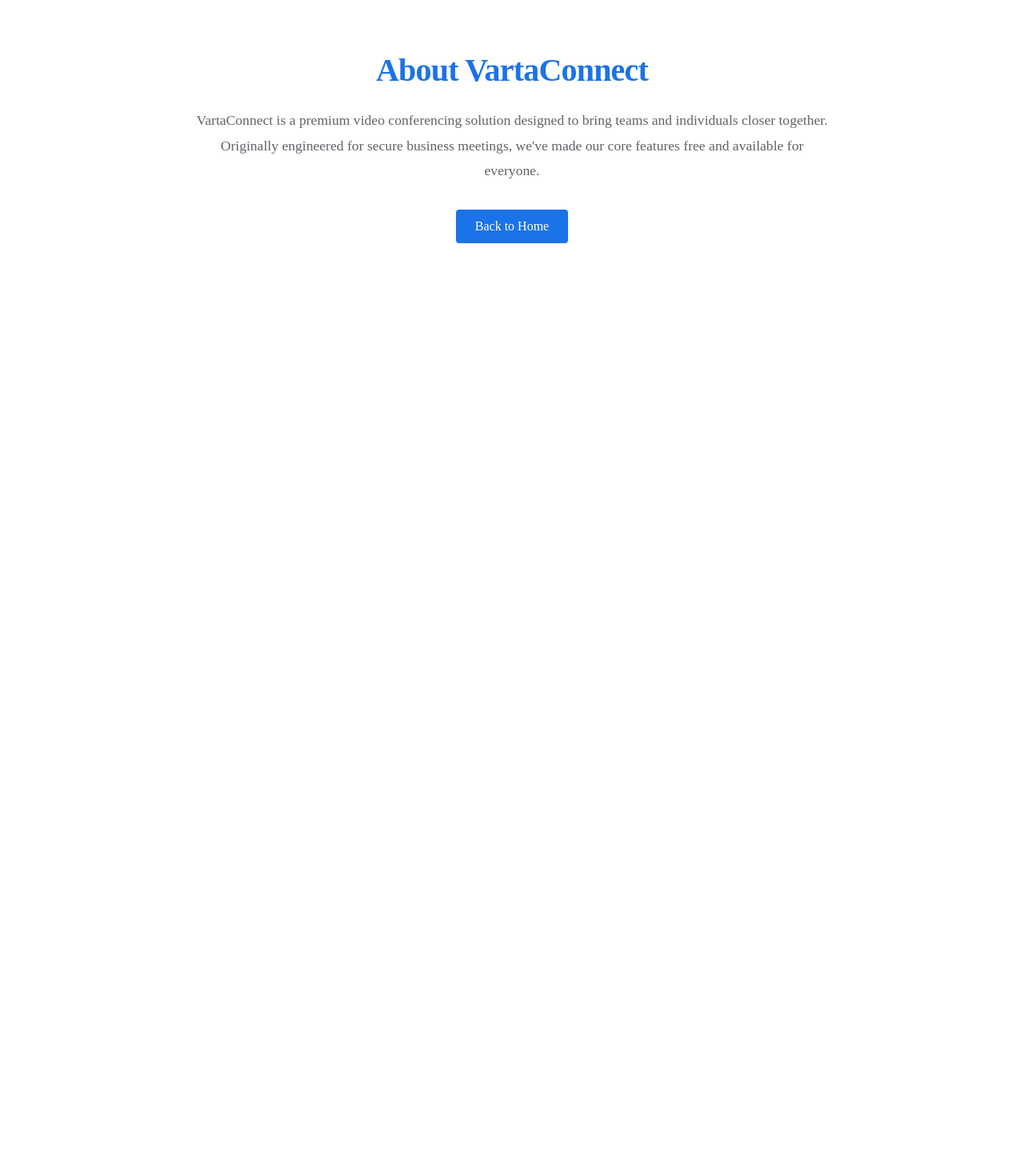
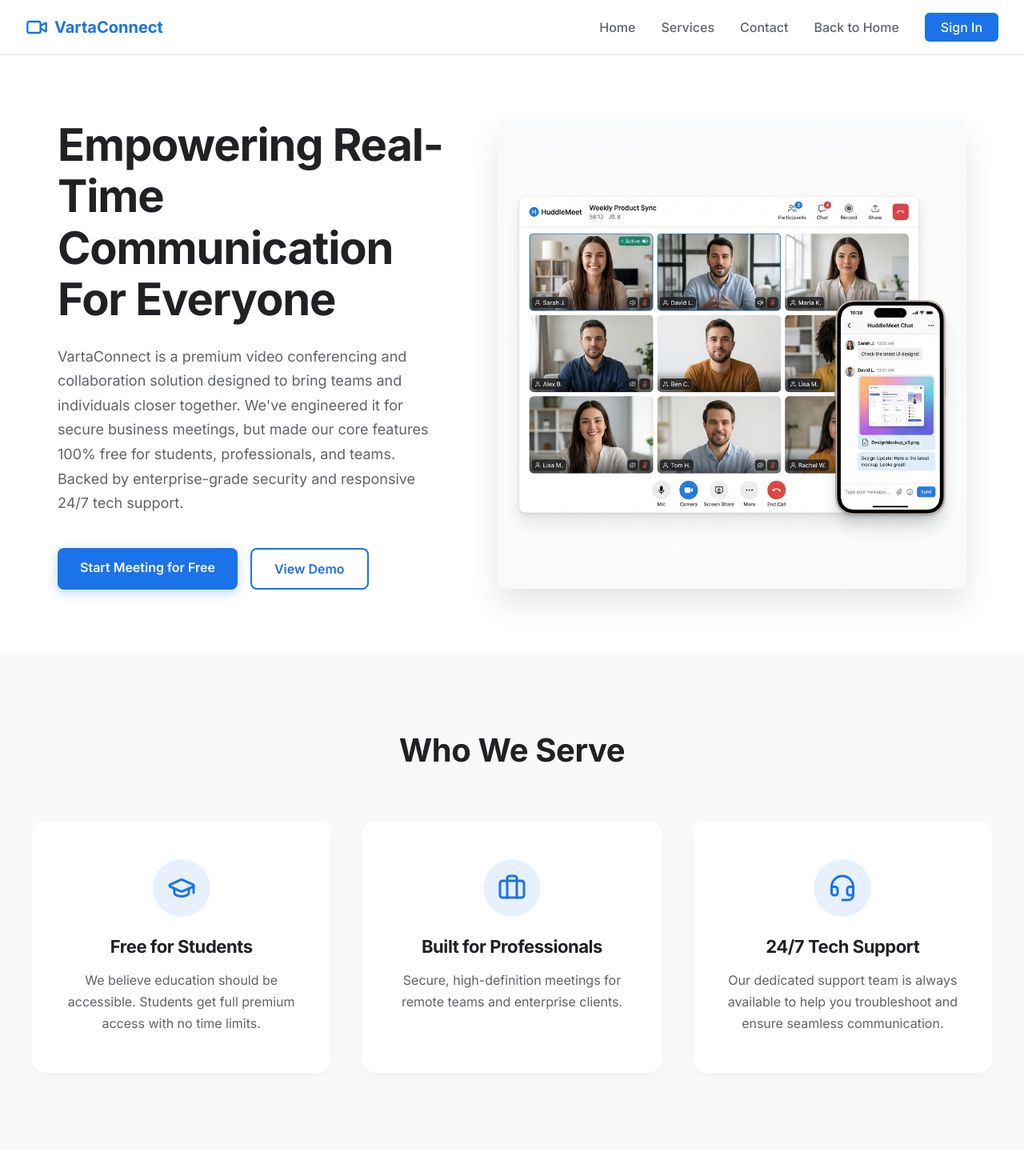
Before and after one commit to Saurabh-Singh33/CodeAlpha_Real-Time-Chat-Application, a React (Vite) app in the folder client/: page /about in a window 1280 px wide. Shown: the top 1470 px of the page at 80% size. Before the commit the page ends 800 px from the top, so only its background shows below. Built offline with nearby package versions, Linux system fonts and the light colour scheme; no server answers.

Commit message:
Made changes in about section

```diff
--- a/client/src/pages/About.jsx
+++ b/client/src/pages/About.jsx
@@ -1,17 +1,153 @@
 import React from 'react';
 import { Link } from 'react-router-dom';
+import { GraduationCap, Briefcase, Headset, Instagram, Facebook, Linkedin, Twitter, Video } from 'lucide-react';
 
 export default function About() {
   return (
-    <div style={{ background: 'var(--bg-primary)', minHeight: '100vh', padding: '4rem 2rem', color: 'var(--text-primary)' }}>
-      <div style={{ maxWidth: '800px', margin: '0 auto', textAlign: 'center' }}>
-        <h1 style={{ fontSize: '2.5rem', marginBottom: '1.5rem', color: '#1A73E8' }}>About VartaConnect</h1>
-        <p style={{ fontSize: '1.1rem', lineHeight: '1.8', color: 'var(--text-secondary)' }}>
-          VartaConnect is a premium video conferencing solution designed to bring teams and individuals closer together.
-          Originally engineered for secure business meetings, we've made our core features free and available for everyone.
-        </p>
-        <Link to="/" style={{ display: 'inline-block', marginTop: '2rem', padding: '0.75rem 1.5rem', background: '#1A73E8', color: '#fff', textDecoration: 'none', borderRadius: '4px', fontWeight: '500' }}>Back to Home</Link>
-      </div>
+    <div style={{ fontFamily: '"Inter", "Roboto", sans-serif', backgroundColor: '#ffffff', color: '#202124', minHeight: '100vh', display: 'flex', flexDirection: 'column' }}>
+
+      {/* 1. Header */}
+      <header style={{
+        display: 'flex', justifyContent: 'space-between', alignItems: 'center',
+        padding: '1rem 2rem', backgroundColor: '#ffffff', borderBottom: '1px solid #e0e0e0',
+        position: 'sticky', top: 0, zIndex: 10
+      }}>
+        <div style={{ display: 'flex', alignItems: 'center', gap: '0.5rem', color: '#1A73E8', fontWeight: '700', fontSize: '1.25rem' }}>
+          <Video size={28} />
+          <span>VartaConnect</span>
+        </div>
+
+        <nav style={{ display: 'flex', gap: '2rem', alignItems: 'center' }}>
+          <Link to="/" style={{ textDecoration: 'none', color: '#5f6368', fontWeight: '500', transition: 'color 0.2s' }}>Home</Link>
+          <Link to="/services" style={{ textDecoration: 'none', color: '#5f6368', fontWeight: '500', transition: 'color 0.2s' }}>Services</Link>
+          <Link to="/contact" style={{ textDecoration: 'none', color: '#5f6368', fontWeight: '500', transition: 'color 0.2s' }}>Contact</Link>
+          <Link to="/" style={{ textDecoration: 'none', color: '#5f6368', fontWeight: '500', transition: 'color 0.2s' }}>Back to Home</Link>
+          <Link to="/login" style={{
+            textDecoration: 'none', backgroundColor: '#1A73E8', color: '#ffffff',
+            padding: '0.5rem 1.25rem', borderRadius: '6px', fontWeight: '500', transition: 'background-color 0.2s'
+          }}>
+            Sign In
+          </Link>
+        </nav>
+      </header>
+
+      {/* 2. Hero Section */}
+      <main style={{ flex: 1 }}>
+        <section style={{
+          display: 'flex', flexDirection: 'row', alignItems: 'center',
+          maxWidth: '1200px', margin: '0 auto', padding: '5rem 2rem', gap: '4rem',
+          flexWrap: 'wrap'
+        }}>
+          <div style={{ flex: '1 1 400px' }}>
+            <h1 style={{ fontSize: '3.5rem', fontWeight: '800', lineHeight: '1.15', marginBottom: '1.5rem', color: '#202124', letterSpacing: '-0.02em' }}>
+              Empowering Real-Time Communication For Everyone
+            </h1>
+            <p style={{ fontSize: '1.125rem', lineHeight: '1.7', color: '#5f6368', marginBottom: '2.5rem' }}>
+              VartaConnect is a premium video conferencing and collaboration solution designed to bring teams and individuals closer together. We've engineered it for secure business meetings, but made our core features 100% free for students, professionals, and teams. Backed by enterprise-grade security and responsive 24/7 tech support.
+            </p>
+            <div style={{ display: 'flex', gap: '1rem', flexWrap: 'wrap' }}>
+              <Link to="/signup" style={{
+                textDecoration: 'none', backgroundColor: '#1A73E8', color: '#ffffff',
+                padding: '0.875rem 1.75rem', borderRadius: '8px', fontWeight: '600', fontSize: '1rem',
+                boxShadow: '0 4px 14px rgba(26,115,232,0.3)', transition: 'transform 0.2s, box-shadow 0.2s'
+              }}>
+                Start Meeting for Free
+              </Link>
+              <Link to="/demo" style={{
+                textDecoration: 'none', backgroundColor: 'transparent', color: '#1A73E8',
+                padding: '0.875rem 1.75rem', borderRadius: '8px', fontWeight: '600', fontSize: '1rem',
+                border: '2px solid #1A73E8', transition: 'background-color 0.2s'
+              }}>
+                View Demo
+              </Link>
+            </div>
+          </div>
+          <div style={{ flex: '1 1 500px', display: 'flex', justifyContent: 'center' }}>
+            <img
+              src="/varta-hero-mockup.png"
+              alt="VartaConnect Interface Mockup"
+              style={{ maxWidth: '100%', height: 'auto', borderRadius: '12px', boxShadow: '0 20px 40px rgba(0,0,0,0.1)' }}
+            />
+          </div>
+        </section>
+
+        {/* 3. "Who We Serve" Section */}
+        <section style={{ backgroundColor: '#f8f9fa', padding: '6rem 2rem' }}>
+          <div style={{ maxWidth: '1200px', margin: '0 auto' }}>
+            <div style={{ textAlign: 'center', marginBottom: '4rem' }}>
+              <h2 style={{ fontSize: '2.5rem', fontWeight: '700', color: '#202124', letterSpacing: '-0.01em' }}>Who We Serve</h2>
+            </div>
+
+            <div style={{ display: 'grid', gridTemplateColumns: 'repeat(auto-fit, minmax(300px, 1fr))', gap: '2.5rem' }}>
+              {/* Column 1 */}
+              <div style={{ backgroundColor: '#ffffff', padding: '3rem 2.5rem', borderRadius: '16px', boxShadow: '0 4px 12px rgba(0,0,0,0.03)', textAlign: 'center', transition: 'transform 0.3s, box-shadow 0.3s' }}>
+                <div style={{ backgroundColor: '#e8f0fe', width: '72px', height: '72px', borderRadius: '50%', display: 'flex', alignItems: 'center', justifyContent: 'center', margin: '0 auto 1.5rem', color: '#1A73E8' }}>
+                  <GraduationCap size={36} />
+                </div>
+                <h3 style={{ fontSize: '1.375rem', fontWeight: '700', marginBottom: '1rem', color: '#202124' }}>Free for Students</h3>
+                <p style={{ color: '#5f6368', lineHeight: '1.7' }}>We believe education should be accessible. Students get full premium access with no time limits.</p>
+              </div>
+
+              {/* Column 2 */}
+              <div style={{ backgroundColor: '#ffffff', padding: '3rem 2.5rem', borderRadius: '16px', boxShadow: '0 4px 12px rgba(0,0,0,0.03)', textAlign: 'center', transition: 'transform 0.3s, box-shadow 0.3s' }}>
+                <div style={{ backgroundColor: '#e8f0fe', width: '72px', height: '72px', borderRadius: '50%', display: 'flex', alignItems: 'center', justifyContent: 'center', margin: '0 auto 1.5rem', color: '#1A73E8' }}>
+                  <Briefcase size={36} />
+                </div>
+                <h3 style={{ fontSize: '1.375rem', fontWeight: '700', marginBottom: '1rem', color: '#202124' }}>Built for Professionals</h3>
+                <p style={{ color: '#5f6368', lineHeight: '1.7' }}>Secure, high-definition meetings for remote teams and enterprise clients.</p>
+              </div>
+
+              {/* Column 3 */}
+              <div style={{ backgroundColor: '#ffffff', padding: '3rem 2.5rem', borderRadius: '16px', boxShadow: '0 4px 12px rgba(0,0,0,0.03)', textAlign: 'center', transition: 'transform 0.3s, box-shadow 0.3s' }}>
+                <div style={{ backgroundColor: '#e8f0fe', width: '72px', height: '72px', borderRadius: '50%', display: 'flex', alignItems: 'center', justifyContent: 'center', margin: '0 auto 1.5rem', color: '#1A73E8' }}>
+                  <Headset size={36} />
+                </div>
+                <h3 style={{ fontSize: '1.375rem', fontWeight: '700', marginBottom: '1rem', color: '#202124' }}>24/7 Tech Support</h3>
+                <p style={{ color: '#5f6368', lineHeight: '1.7' }}>Our dedicated support team is always available to help you troubleshoot and ensure seamless communication.</p>
+              </div>
+            </div>
+          </div>
+        </section>
+
+        {/* 4. Visual Feature Showcase */}
+        <section style={{ padding: '6rem 2rem', maxWidth: '1200px', margin: '0 auto', textAlign: 'center' }}>
+          <h2 style={{ fontSize: '2.5rem', fontWeight: '700', color: '#202124', marginBottom: '1rem', letterSpacing: '-0.01em' }}>Seamless Collaboration</h2>
+          <p style={{ fontSize: '1.25rem', color: '#5f6368', marginBottom: '4rem', maxWidth: '700px', margin: '0 auto 4rem' }}>
+            Share ideas visually with integrated image sharing right alongside your live video feed.
+          </p>
+          <div style={{ position: 'relative', margin: '0 auto', maxWidth: '1000px' }}>
+            <img
+              src="/varta-feature-banner.png"
+              alt="Feature Showcase Banner"
+              style={{ width: '100%', height: 'auto', borderRadius: '16px', boxShadow: '0 24px 48px rgba(0,0,0,0.12)' }}
+            />
+          </div>
+        </section>
+      </main>
+
+      {/* 5. Footer */}
+      <footer style={{ backgroundColor: '#ffffff', padding: '4rem 2rem 2rem', borderTop: '1px solid #e0e0e0' }}>
+        <div style={{ maxWidth: '1200px', margin: '0 auto', display: 'flex', flexDirection: 'column', alignItems: 'center' }}>
+          <div style={{ display: 'flex', gap: '1.5rem', marginBottom: '2rem' }}>
+            <a href="#" style={{ color: '#5f6368', transition: 'color 0.2s', padding: '0.5rem' }} aria-label="Instagram">
+              <Instagram size={24} />
+            </a>
+            <a href="#" style={{ color: '#5f6368', transition: 'color 0.2s', padding: '0.5rem' }} aria-label="Facebook">
+              <Facebook size={24} />
+            </a>
+            <a href="#" style={{ color: '#5f6368', transition: 'color 0.2s', padding: '0.5rem' }} aria-label="LinkedIn">
+              <Linkedin size={24} />
+            </a>
+            <a href="#" style={{ color: '#5f6368', transition: 'color 0.2s', padding: '0.5rem' }} aria-label="X (Twitter)">
+              <Twitter size={24} />
+            </a>
+          </div>
+          <div style={{ width: '100%', height: '1px', backgroundColor: '#e0e0e0', marginBottom: '2rem' }}></div>
+          <p style={{ color: '#80868b', fontSize: '0.875rem' }}>
+            &copy; {new Date().getFullYear()} VartaConnect. All rights reserved.
+          </p>
+        </div>
+      </footer>
     </div>
   );
 }
```
Also changed, not shown: client/public/varta-feature-banner.png (added), client/public/varta-hero-mockup.png (added).
